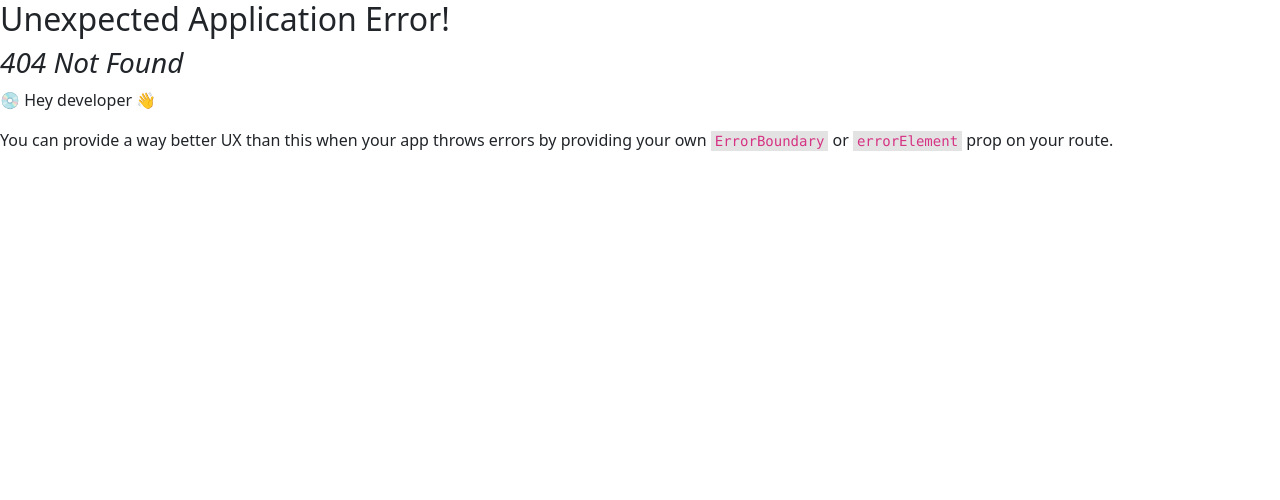
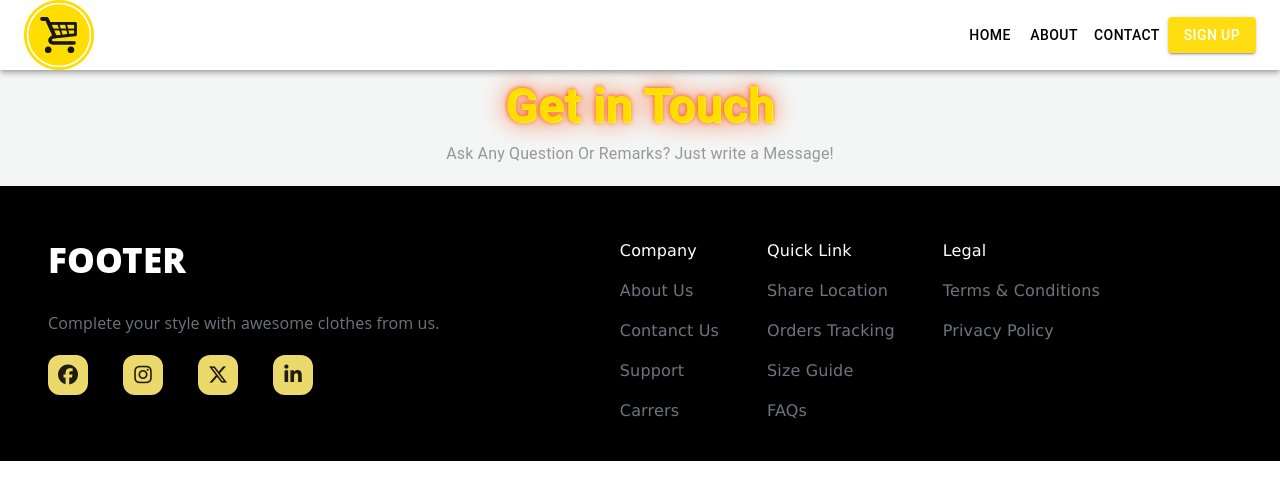
Before and after one commit to ubaidahmed04/ShopNest, a React (Vite) app: page /about in a window 1280 px wide. Before the commit this address had no page. Shown: the top 500 px of the page. Built offline with nearby package versions, Linux system fonts and the light colour scheme.

Commit message:
add About page

```diff
--- /dev/null
+++ b/src/Components/AboutSection/About.css
@@ -0,0 +1,24 @@
+.main{
+    background-color: #F4F6F5;
+}
+.about-main{
+    /* background-color: aqua; */
+    margin-top: 70px;
+    display: flex;
+    flex-direction: column;
+    justify-content: center;
+    align-items: center;
+    /* padding: 300px; */
+}
+.about-heading{
+    color: #FFDD00;
+    text-shadow: #989898;
+    font-size: 3rem;
+    text-shadow: 1px 1px 1px yellow, 0 0 .5em orangered, 0 0 0.1em orangered;
+
+}
+.ask{
+    color: #989898;
+    margin-bottom: 20px;
+    /* margin-top: 30px ; */
+}
--- /dev/null
+++ b/src/Components/AboutSection/AboutSec.jsx
@@ -0,0 +1,20 @@
+import React from "react";
+import "./About.css";
+function AboutSec() {
+  return (
+    <>
+      <div className="main">
+        <div className="about-main">
+         <b className="about-heading">
+         Get in Touch
+        </b>
+          <span className="ask">
+            Ask Any Question Or Remarks? Just write a Message!
+          </span>
+        </div>
+      </div>
+    </>
+  );
+}
+
+export default AboutSec;
--- /dev/null
+++ b/src/Pages/About.jsx
@@ -0,0 +1,17 @@
+import React from 'react'
+import Head from '../Components/Header/Header2'
+import UpperFooter from '../Components/Footer/UpperFooter'
+import LowerFooter from '../Components/Footer/LowerFooter'
+import AboutSec from '../Components/AboutSection/AboutSec'
+function About() {
+  return (
+    <div>
+        <Head/>
+        <AboutSec/>
+        {/* <UpperFooter/> */}
+        <LowerFooter/>
+    </div>
+  )
+}
+
+export default About
--- a/src/main.jsx
+++ b/src/main.jsx
@@ -11,6 +11,7 @@ import {
 import Login from './Pages/Login.jsx';
 import Register from './Pages/Register.jsx';
 import Home from './Pages/Home.jsx';
+import About from './Pages/About.jsx';
 
 const router = createBrowserRouter(
   createRoutesFromElements(
@@ -18,6 +19,7 @@ const router = createBrowserRouter(
     <Route path="/" element={<Home />}>
       </Route>
     <Route path="/home" element={<Home />}/>
+    <Route path="/about" element={<About />}/>
 
       <Route path="/login" element={<Login />} />
       <Route path="/register" element={<Register />} />
```
